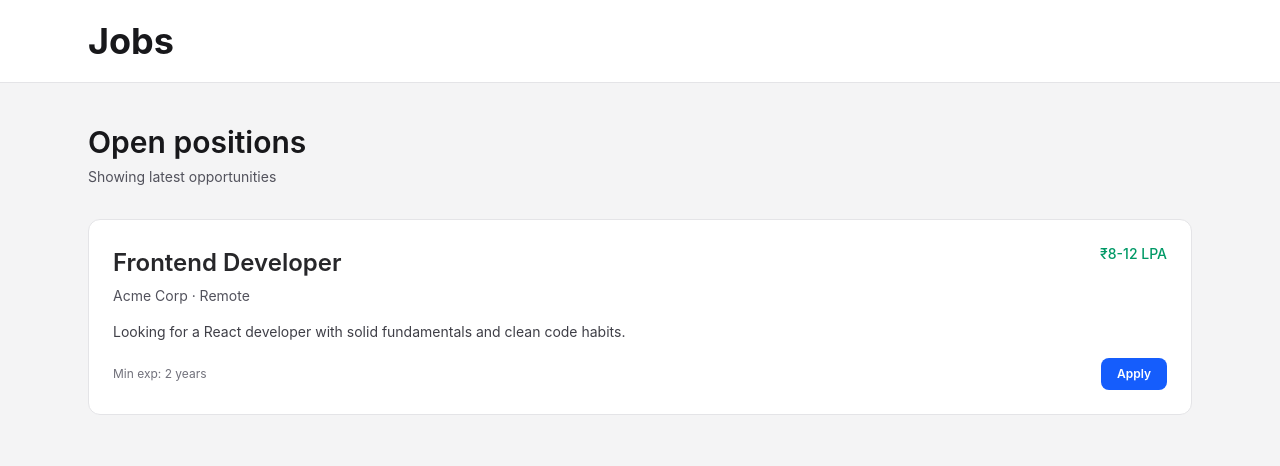
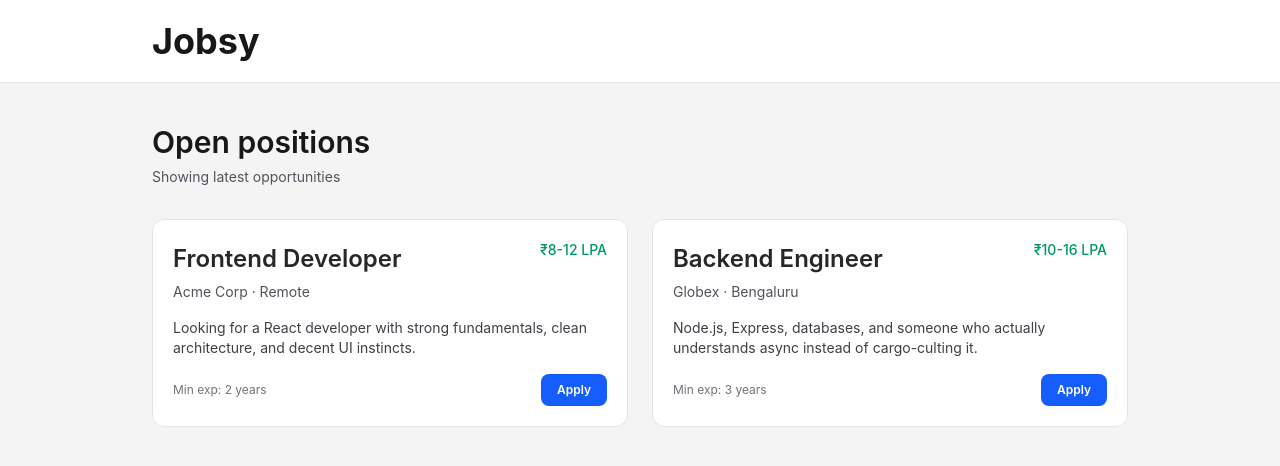
Before and after one commit to Sarthak-145/jobsy, a React (Vite) app in the folder client/: page /home in a window 1280 px wide. Shown: the top 466 px of the page. Built offline with nearby package versions, Linux system fonts and the light colour scheme; no server answers.

Commit message:
add login page and navigation

```diff
--- a/client/src/App/App.jsx
+++ b/client/src/App/App.jsx
@@ -5,6 +5,7 @@ import PrivateLayout from '../Layouts/PrivateLayout';
 import Register from '../Pages/Register';
 import Landing from '../Pages/Landing';
 import Home from '../Pages/Home';
+import Login from '../Pages/Login';
 
 function App() {
   return (
@@ -16,6 +17,7 @@ function App() {
               <Route path="/" element={<Landing />} />
               <Route path="/home" element={<Home />} />
               <Route path="/register" element={<Register />} />
+              <Route path="/login" element={<Login />} />
             </Route>
 
             <Route element={<PrivateLayout />}></Route>
--- a/client/src/Pages/Home.jsx
+++ b/client/src/Pages/Home.jsx
@@ -6,51 +6,74 @@ const Home = () => {
   return (
     <div className="min-h-screen bg-zinc-100">
       <header className="border-b border-zinc-200 bg-white">
-        <div className="max-w-6xl mx-auto px-6 py-4 flex justify-between items-center">
-          <h1 className="text-xl font-bold text-zinc-900">Jobs</h1>
+        <div className="mx-auto max-w-5xl px-6 py-4 flex items-center justify-between">
+          <h1 className="text-xl font-bold text-zinc-900">Jobsy</h1>
           {user && (
-            <button className="text-sm text-blue-600 hover:underline cursor-pointer">
+            <button className="text-sm font-medium text-blue-600 hover:underline">
               Logout
             </button>
           )}
         </div>
       </header>
 
-      <main className="max-w-6xl mx-auto px-6 py-10">
+      <main className="mx-auto max-w-5xl px-6 py-10">
         <div className="mb-8">
           <h2 className="text-2xl font-semibold text-zinc-900">
             Open positions
           </h2>
-          <p className="text-sm text-zinc-600 mt-1">
+          <p className="mt-1 text-sm text-zinc-600">
             Showing latest opportunities
           </p>
         </div>
 
-        <div className="space-y-4">
-          <div className="rounded-xl border border-zinc-200 bg-white p-6 hover:shadow-sm transition">
-            <div className="flex justify-between items-start">
-              <div>
+        <div className="grid grid-cols-1 md:grid-cols-2 gap-6">
+          <div className="rounded-xl border border-zinc-200 bg-white p-5 transition-shadow hover:shadow-md">
+            <div className="flex items-start justify-between">
+              <div className="max-w-prose">
                 <h3 className="text-lg font-semibold text-zinc-900">
                   Frontend Developer
                 </h3>
-                <p className="text-sm text-zinc-600 mt-1">Acme Corp · Remote</p>
+                <p className="mt-1 text-sm text-zinc-600">Acme Corp · Remote</p>
               </div>
-              <span className="text-sm font-medium text-emerald-600">
+              <span className="shrink-0 text-sm font-medium text-emerald-600">
                 ₹8-12 LPA
               </span>
             </div>
 
             <p className="mt-4 text-sm text-zinc-700 line-clamp-2">
-              Looking for a React developer with solid fundamentals and clean
-              code habits.
+              Looking for a React developer with strong fundamentals, clean
+              architecture, and decent UI instincts.
             </p>
 
-            <div className="mt-4 flex justify-between items-center">
+            <div className="mt-4 flex items-center justify-between">
               <span className="text-xs text-zinc-500">Min exp: 2 years</span>
-              <button
-                className="rounded-lg bg-blue-600 px-4 py-2 text-xs font-semibold
-                           text-white hover:bg-blue-700 transition"
-              >
+              <button className="rounded-lg bg-blue-600 px-4 py-2 text-xs font-semibold text-white transition hover:bg-blue-700">
+                Apply
+              </button>
+            </div>
+          </div>
+
+          <div className="rounded-xl border border-zinc-200 bg-white p-5 transition-shadow hover:shadow-md">
+            <div className="flex items-start justify-between">
+              <div className="max-w-prose">
+                <h3 className="text-lg font-semibold text-zinc-900">
+                  Backend Engineer
+                </h3>
+                <p className="mt-1 text-sm text-zinc-600">Globex · Bengaluru</p>
+              </div>
+              <span className="shrink-0 text-sm font-medium text-emerald-600">
+                ₹10-16 LPA
+              </span>
+            </div>
+
+            <p className="mt-4 text-sm text-zinc-700 line-clamp-2">
+              Node.js, Express, databases, and someone who actually understands
+              async instead of cargo-culting it.
+            </p>
+
+            <div className="mt-4 flex items-center justify-between">
+              <span className="text-xs text-zinc-500">Min exp: 3 years</span>
+              <button className="rounded-lg bg-blue-600 px-4 py-2 text-xs font-semibold text-white transition hover:bg-blue-700">
                 Apply
               </button>
             </div>
--- a/client/src/Pages/Landing.jsx
+++ b/client/src/Pages/Landing.jsx
@@ -14,7 +14,10 @@ const Landing = () => {
         <div className="max-w-6xl mx-auto px-6 py-4 flex items-center justify-between">
           <h1 className="text-xl font-bold text-zinc-900">Jobsy</h1>
 
-          <button className="text-sm font-medium text-blue-600 hover:underline cursor-pointer">
+          <button
+            className="text-sm font-medium text-blue-600 hover:underline cursor-pointer"
+            onClick={() => navigate('/login')}
+          >
             Login
           </button>
         </div>
@@ -34,13 +37,15 @@ const Landing = () => {
             <div className="mt-6 flex gap-3">
               <button
                 className="rounded-lg bg-blue-600 px-6 py-3 text-sm font-semibold
-                           text-white hover:bg-blue-700 transition"
+                           text-white hover:bg-blue-700 transition cursor-pointer"
+                onClick={() => navigate('/register')}
               >
                 Get started
               </button>
               <button
                 className="rounded-lg border border-zinc-300 px-6 py-3 text-sm
-                           text-zinc-700 hover:bg-zinc-50 transition"
+                           text-zinc-700 hover:bg-zinc-50 transition cursor-pointer"
+                onClick={() => navigate('/home')}
               >
                 Browse jobs
               </button>
--- a/client/src/Pages/Login.jsx
+++ b/client/src/Pages/Login.jsx
@@ -0,0 +1,102 @@
+import { useNavigate } from 'react-router-dom';
+import { useState, useEffect, useContext } from 'react';
+import { AuthContext } from '../Contexts/AuthContext';
+
+const Login = () => {
+  const navigate = useNavigate();
+  const [email, setEmail] = useState('');
+  const [password, setPassword] = useState('');
+  const [loading, setLoading] = useState(false);
+  const [error, setError] = useState(null);
+
+  const { login, user } = useContext(AuthContext);
+
+  useEffect(() => {
+    if (user) navigate('/home', { replace: true });
+  }, [user]);
+
+  const handleSubmit = async (e) => {
+    e.preventDefault();
+
+    setLoading(true);
+    setError(null);
+
+    try {
+      await login({ email, password });
+      navigate('/home');
+    } catch (err) {
+      setError(err.msg || 'Login failed');
+    } finally {
+      setLoading(false);
+    }
+  };
+
+  return (
+    <div className="min-h-screen bg-zinc-100 flex items-center justify-center px-6">
+      <div className="w-full max-w-md">
+        <div className="rounded-xl border border-zinc-200 bg-white p-6 shadow-sm">
+          <div className="mb-6 text-center">
+            <h1 className="text-2xl font-semibold text-zinc-900">
+              Welcome back
+            </h1>
+            <p className="mt-1 text-sm text-zinc-600">Sign in to continue</p>
+          </div>
+
+          <form className="space-y-4" onSubmit={handleSubmit}>
+            <div>
+              <label className="block text-sm font-medium text-zinc-700 mb-1">
+                Email
+              </label>
+              <input
+                type="email"
+                placeholder="yourname@example.com"
+                className="w-full rounded-lg border border-zinc-300 px-3 py-2 text-sm
+                           text-zinc-900 placeholder-zinc-400
+                           focus:border-blue-500 focus:outline-none focus:ring-1 focus:ring-blue-500"
+                onChange={(e) => setEmail(e.target.value)}
+              />
+            </div>
+
+            <div>
+              <label className="block text-sm font-medium text-zinc-700 mb-1">
+                Password
+              </label>
+              <input
+                type="password"
+                placeholder="••••••••"
+                className="w-full rounded-lg border border-zinc-300 px-3 py-2 text-sm
+                           text-zinc-900 placeholder-zinc-400
+                           focus:border-blue-500 focus:outline-none focus:ring-1 focus:ring-blue-500"
+                onChange={(e) => setPassword(e.target.value)}
+              />
+            </div>
+            <div className="h-3">
+              {error && (
+                <p className="text-red-400 text-sm text-center">{error}</p>
+              )}
+            </div>
+            <button
+              type="submit"
+              className="w-full rounded-lg bg-blue-600 py-2.5 text-sm font-semibold
+                         text-white hover:bg-blue-700 transition cursor-pointer"
+            >
+              Sign in
+            </button>
+          </form>
+        </div>
+
+        <p className="mt-6 text-center text-sm text-zinc-600">
+          Don't have an account?
+          <button
+            className="ml-2 font-medium text-blue-600 hover:underline cursor-pointer"
+            onClick={() => navigate('/register')}
+          >
+            Sign up
+          </button>
+        </p>
+      </div>
+    </div>
+  );
+};
+
+export default Login;
```
